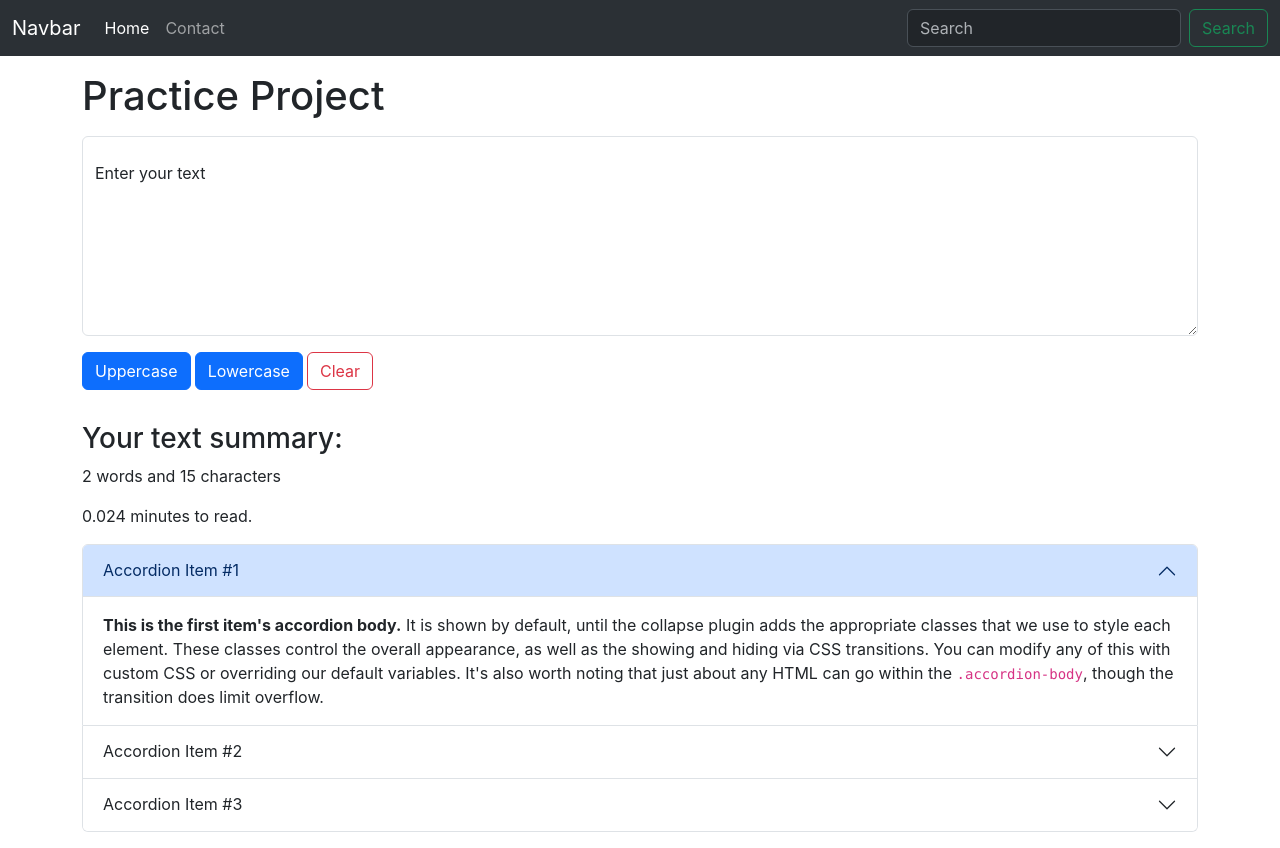
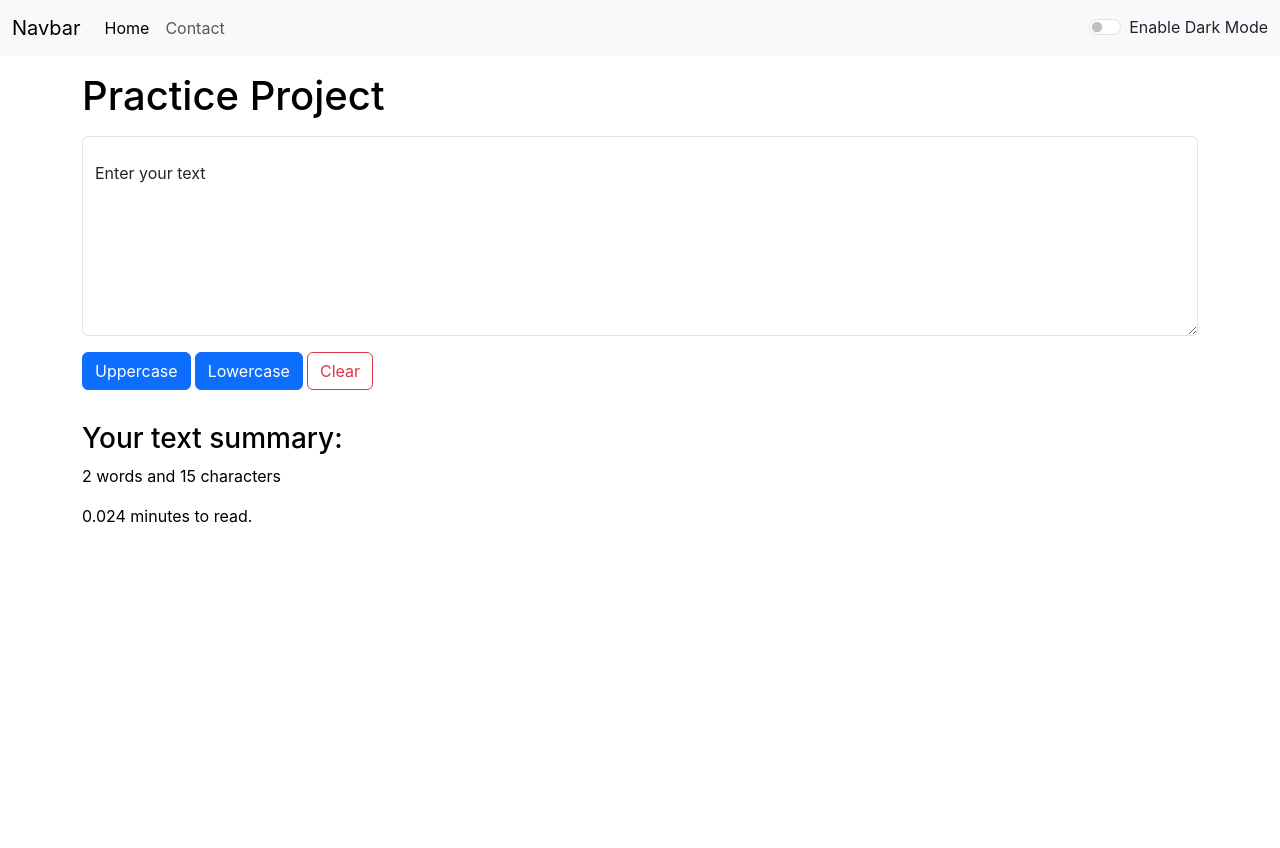
Before and after one commit to brndn-gnzls/react-playground, a React (Create React App) app: page / in a window 1280 px wide. After the commit the page ends 800 px from the top, so only its background shows below. Built offline with nearby package versions, Linux system fonts and the light colour scheme.

Commit message:
Finalized dark mode test.

```diff
--- a/src/App.js
+++ b/src/App.js
@@ -1,7 +1,8 @@
 import Navbar from './components/Navbar';
 import Textform from './components/Textform';
-import About from './components/About';
+// import About from './components/About';
 import './App.css';
+import { useState } from 'react'
 
 // let name = "Sam"
 
@@ -11,12 +12,29 @@ const obj = {
 }
 
 function App() {
+
+    const [mode, setMode] = useState('light')
+    const [themeText, setThemeText] = useState("Enable Dark Mode")
+
+    const toggleMode = () => {
+        if (mode === 'light') {
+            setMode('dark')
+            document.body.style.backgroundColor = 'grey'
+            setThemeText("Enable Light Mode")
+        } else {
+            setMode('light')
+            document.body.style.backgroundColor = 'white'
+            setThemeText("Enable Dark Mode")
+        }
+    }
+
+
     return (
         <>
             {/* <Navbar title={obj.title} aboutText={obj.aboutText}/> */}
-            <Navbar />
-            <Textform heading={obj.title}/>
-            <About />
+            <Navbar mode={mode} toggleMode={toggleMode} modeText={themeText}/>
+            <Textform heading={obj.title} mode={mode}/>
+            {/* <About /> */}
         </>
     );
 }
--- a/src/components/About.js
+++ b/src/components/About.js
@@ -1,46 +1,74 @@
-import React from 'react'
+import React, { useState } from 'react'
 
 export default function About() {
+
+    const [myStyle, setMyStyle] = useState({
+        color: 'black',
+        backgroundColor: 'white'
+    })
+
+    const [btnText, setBtnText] = useState("Enable Dark Mode")
+
+    const toggleMode = () => {
+        if (myStyle.color === 'black') {
+            setMyStyle({
+                color: 'white',
+                backgroundColor: 'black'
+            })
+            setBtnText("Enable Light Mode")
+        } else {
+            setMyStyle({
+                color: 'black',
+                backgroundColor: 'white'
+            })
+            setBtnText("Enable Dark Mode")
+        }
+    }
+
     return (
-        <div className='container my-3'>
+        <div className='container my-3 py-1' style={myStyle}>
+            <h3 className="my-3">Accordion</h3>
             <div className="accordion" id="accordionExample">
                 <div className="accordion-item">
-                    <h2 className="accordion-header">
-                        <button className="accordion-button" type="button" data-bs-toggle="collapse" data-bs-target="#collapseOne" aria-expanded="true" aria-controls="collapseOne">
+                    <h2 className="accordion-header" style={myStyle}>
+                        <button className="accordion-button" style={myStyle} type="button" data-bs-toggle="collapse" data-bs-target="#collapseOne" aria-expanded="true" aria-controls="collapseOne">
                             Accordion Item #1
                         </button>
                     </h2>
                     <div id="collapseOne" className="accordion-collapse collapse show" data-bs-parent="#accordionExample">
-                        <div className="accordion-body">
+                        <div className="accordion-body" style={myStyle}>
                             <strong>This is the first item's accordion body.</strong> It is shown by default, until the collapse plugin adds the appropriate classes that we use to style each element. These classes control the overall appearance, as well as the showing and hiding via CSS transitions. You can modify any of this with custom CSS or overriding our default variables. It's also worth noting that just about any HTML can go within the <code>.accordion-body</code>, though the transition does limit overflow.
                         </div>
                     </div>
                 </div>
                 <div className="accordion-item">
-                    <h2 className="accordion-header">
-                        <button className="accordion-button collapsed" type="button" data-bs-toggle="collapse" data-bs-target="#collapseTwo" aria-expanded="false" aria-controls="collapseTwo">
+                    <h2 className="accordion-header" style={myStyle}>
+                        <button className="accordion-button collapsed" style={myStyle} type="button" data-bs-toggle="collapse" data-bs-target="#collapseTwo" aria-expanded="false" aria-controls="collapseTwo">
                             Accordion Item #2
                         </button>
                     </h2>
                     <div id="collapseTwo" className="accordion-collapse collapse" data-bs-parent="#accordionExample">
-                        <div className="accordion-body">
+                        <div className="accordion-body" style={myStyle}>
                             <strong>This is the second item's accordion body.</strong> It is hidden by default, until the collapse plugin adds the appropriate classes that we use to style each element. These classes control the overall appearance, as well as the showing and hiding via CSS transitions. You can modify any of this with custom CSS or overriding our default variables. It's also worth noting that just about any HTML can go within the <code>.accordion-body</code>, though the transition does limit overflow.
                         </div>
                     </div>
                 </div>
                 <div className="accordion-item">
-                    <h2 className="accordion-header">
-                        <button className="accordion-button collapsed" type="button" data-bs-toggle="collapse" data-bs-target="#collapseThree" aria-expanded="false" aria-controls="collapseThree">
+                    <h2 className="accordion-header" style={myStyle}>
+                        <button className="accordion-button collapsed" style={myStyle} type="button" data-bs-toggle="collapse" data-bs-target="#collapseThree" aria-expanded="false" aria-controls="collapseThree">
                             Accordion Item #3
                         </button>
                     </h2>
                     <div id="collapseThree" className="accordion-collapse collapse" data-bs-parent="#accordionExample">
-                        <div className="accordion-body">
+                        <div className="accordion-body" style={myStyle}>
                             <strong>This is the third item's accordion body.</strong> It is hidden by default, until the collapse plugin adds the appropriate classes that we use to style each element. These classes control the overall appearance, as well as the showing and hiding via CSS transitions. You can modify any of this with custom CSS or overriding our default variables. It's also worth noting that just about any HTML can go within the <code>.accordion-body</code>, though the transition does limit overflow.
                         </div>
                     </div>
                 </div>
             </div>
+
+            <button type="button" onClick={toggleMode} className="btn btn-primary my-3">{btnText}</button>
+
         </div>
     )
 }
--- a/src/components/Navbar.js
+++ b/src/components/Navbar.js
@@ -1,11 +1,12 @@
-import React from 'react'
 import propTypes from 'prop-types'
 
 export default function Navbar(props) {
+
+
     return (
         <>
             {/* Navbar */}
-            <nav className="navbar navbar-expand-lg bg-body-tertiary" data-bs-theme="dark">
+            <nav className="navbar navbar-expand-lg bg-body-tertiary" data-bs-theme={props.mode}>
                 <div className="container-fluid">
                     <a className="navbar-brand" href="/">Navbar</a>
                     <button className="navbar-toggler" type="button" data-bs-toggle="collapse" data-bs-target="#navbarSupportedContent" aria-controls="navbarSupportedContent" aria-expanded="false" aria-label="Toggle navigation">
@@ -20,10 +21,10 @@ export default function Navbar(props) {
                                 <a className="nav-link" href="/">{props.aboutText}</a>
                             </li>
                         </ul>
-                        <form className="d-flex" role="search">
-                            <input className="form-control me-2" type="search" placeholder="Search" aria-label="Search"/>
-                                <button className="btn btn-outline-success" type="submit">Search</button>
-                        </form>
+                        <div className={`form-check form-switch text-${props.mode === 'light' ? 'dark' : 'light'}`}>
+                            <input className="form-check-input" type="checkbox" role="switch" id="flexSwitchCheckDefault" onClick={props.toggleMode}/>
+                                <label className="form-check-label" htmlFor="flexSwitchCheckDefault">{props.modeText}</label>
+                        </div>
                     </div>
                 </div>
             </nav>
--- a/src/components/Textform.js
+++ b/src/components/Textform.js
@@ -28,7 +28,7 @@ export default function Textform(props) {
     return (
         <>
             <div>
-                <div className='container'>
+                <div className='container' style={{color: props.mode === 'dark' ? 'white' : 'black'} }>
                     <div className="form-floating">
                         <h1 className='my-3'>{props.heading}</h1>
                         <textarea className="form-control" value={text} onChange={handleOnChange} placeholder="Leave a comment here" id="floatingTextarea2" style={{ height: "200px" }}>
@@ -41,7 +41,7 @@ export default function Textform(props) {
             </div>
 
             {/* Counting words and characters */}
-            <div className='container my-3'>
+            <div className='container my-3' style={{color: props.mode === 'dark' ? 'white' : 'black'} }>
                 <h3>Your text summary:</h3>
                 <p>{text.split(" ").length - 1} words and {text.length} characters</p>
                 <p>{0.008*text.split(" ").length} minutes to read.</p>
```
